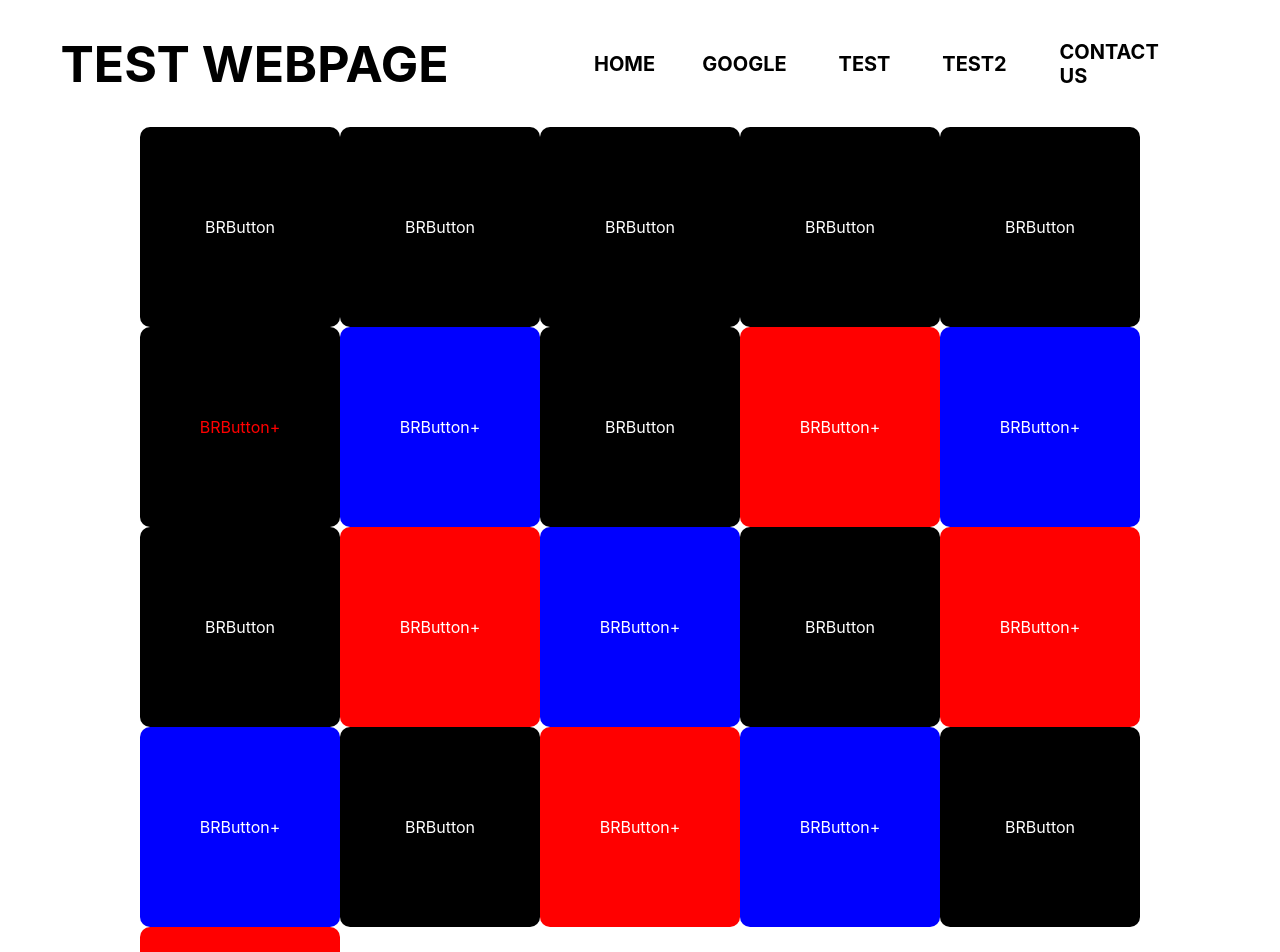
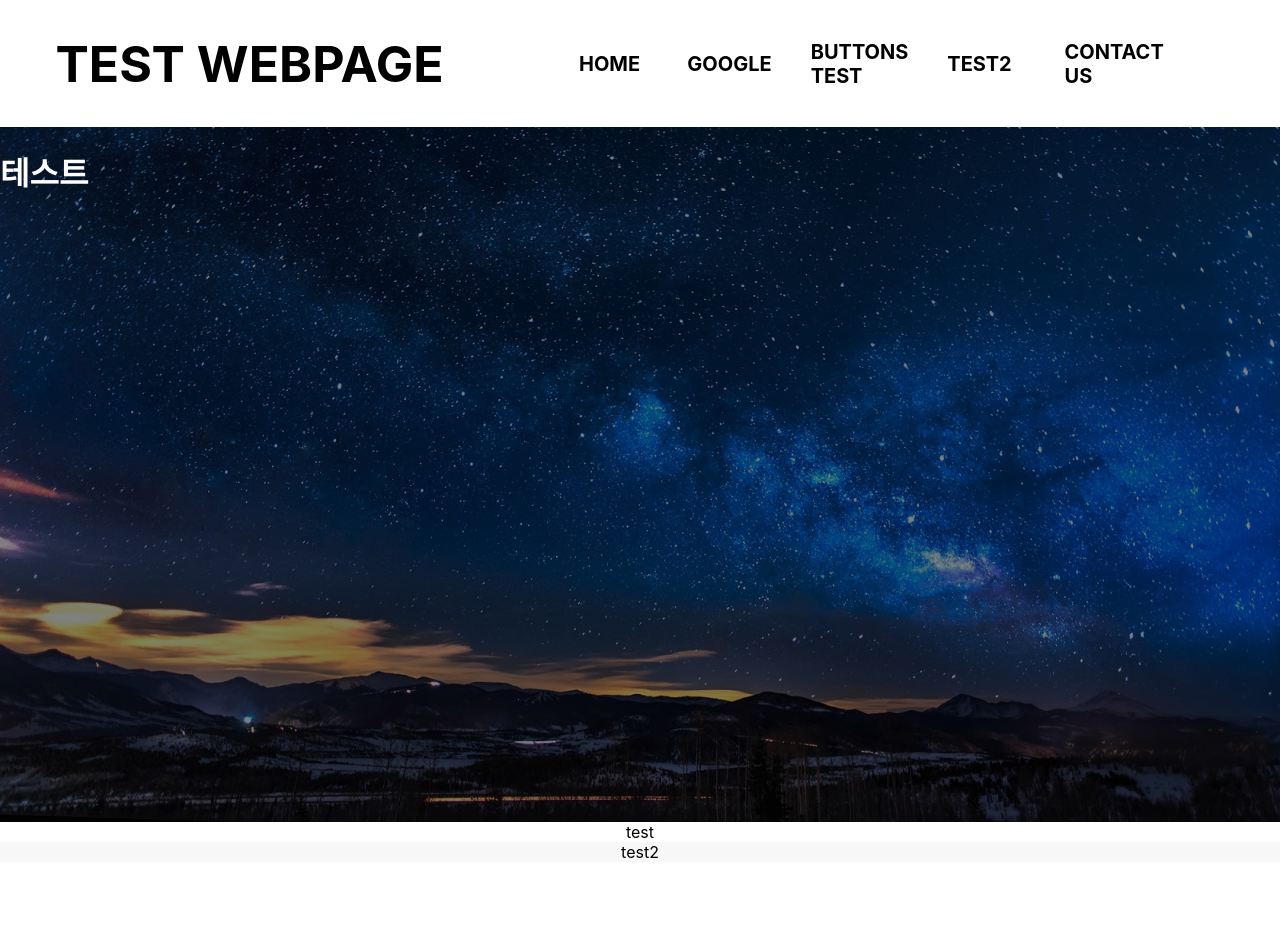
Before and after one commit to SungjunEom/express_deployment_test, a React (Create React App) app in the folder MainPage/: page / in a window 1280 px wide. Shown: the top 952 px of the page. After the commit the page ends 862 px from the top, so only its background shows below. Built offline with nearby package versions, Linux system fonts and the light colour scheme.

Commit message:
Adding a router and some minor design changes

```diff
--- a/MainPage/src/App.css
+++ b/MainPage/src/App.css
@@ -53,3 +53,26 @@
     flex-direction: column;
     align-items: center;
 }
+a {
+    text-decoration: none;
+}
+.home-content {
+    display:flex;
+    flex-direction: column;
+    align-items: stretch;
+    justify-content:start;
+}
+.p-strip {
+    display:flex;
+    flex-direction: row;
+    align-items: center;
+    justify-content:space-around;
+    background-color: transparent;
+}
+.p-strip--light {
+    display:flex;
+    flex-direction: row;
+    align-items: center;
+    justify-content: space-around;
+    background-color: #f7f7f7;
+}
--- a/MainPage/src/App.js
+++ b/MainPage/src/App.js
@@ -1,59 +1,17 @@
 import logo from './logo.svg';
 import './App.css';
-import Button from './Button.js';
-import BlackRoundButton from './BlackRoundButton.js';
-import BoldTextButton from './BoldTextButton.js';
+// import Button from './Button.js';
+// import BlackRoundButton from './BlackRoundButton.js';
+// import BoldTextButton from './BoldTextButton.js';
+import {Route} from 'react-router-dom';
+import Home from './Home.js';
+import ContactUs from './ContactUs.js';
 
-function test() {
-  console.log("test");
-}
-function test2() {
-  window.location.replace('http://www.google.com');
-}
 function App() {
   return (
     <div className="App">
-      <div className="head">
-        <h1 className="site-headline">TEST WEBPAGE</h1>
-        <div className="menu">
-          <BoldTextButton width="50px" height="50px" value="HOME" onClick={test} />
-          <BoldTextButton width="70px" height="50px" value="GOOGLE" onClick={test2} />
-          <BoldTextButton width="50px" height="50px" value="TEST" onClick={test} />
-          <BoldTextButton width="50px" height="50px" value="TEST2" onClick={test} />
-          <BoldTextButton width="130px" height="50px" value="CONTACT US" onClick={test} />
-        </div>
-      </div>
-      <div className="content-container">
-        <div className="content">
-          <div><BlackRoundButton width="100%" height="100%" value="BRButton" /></div>
-          <div><BlackRoundButton width="100%" height="100%" value="BRButton" /></div>
-          <div><BlackRoundButton width="100%" height="100%" value="BRButton" /></div>
-          <div><BlackRoundButton width="100%" height="100%" value="BRButton" /></div>
-          <div><BlackRoundButton width="100%" height="100%" value="BRButton" /></div>
-          <div><BlackRoundButton width="100%" height="100%" value="BRButton+" color="red" /></div>
-          <div><BlackRoundButton width="100%" height="100%" value="BRButton+" backgroundColor="blue"/></div>
-          <div><BlackRoundButton width="100%" height="100%" value="BRButton" /></div>
-          <div><BlackRoundButton width="100%" height="100%" value="BRButton+" backgroundColor="red"/></div>
-          <div><BlackRoundButton width="100%" height="100%" value="BRButton+" backgroundColor="blue"/></div>
-          <div><BlackRoundButton width="100%" height="100%" value="BRButton" /></div>
-          <div><BlackRoundButton width="100%" height="100%" value="BRButton+" backgroundColor="red"/></div>
-          <div><BlackRoundButton width="100%" height="100%" value="BRButton+" backgroundColor="blue"/></div>
-          <div><BlackRoundButton width="100%" height="100%" value="BRButton" /></div>
-          <div><BlackRoundButton width="100%" height="100%" value="BRButton+" backgroundColor="red"/></div>
-          <div><BlackRoundButton width="100%" height="100%" value="BRButton+" backgroundColor="blue"/></div>
-          <div><BlackRoundButton width="100%" height="100%" value="BRButton" /></div>
-          <div><BlackRoundButton width="100%" height="100%" value="BRButton+" backgroundColor="red"/></div>
-          <div><BlackRoundButton width="100%" height="100%" value="BRButton+" backgroundColor="blue"/></div>
-          <div><BlackRoundButton width="100%" height="100%" value="BRButton" /></div>
-          <div><BlackRoundButton width="100%" height="100%" value="BRButton+" backgroundColor="red"/></div>
-        </div>
-        <div className="content">
-          <div><Button width="100%" height="100%" value="NORMAL BUTTON" backgroundColor="black" color="white"/></div>
-          <div><Button width="100%" height="100%" value="NORMAL BUTTON" backgroundColor="black" color="white"/></div>
-          <div><Button width="100%" height="100%" value="NORMAL BUTTON" backgroundColor="black" color="white"/></div>
-          <div><Button width="100%" height="100%" value="NORMAL BUTTON" backgroundColor="black" color="white"/></div>
-        </div>
-      </div>
+      <Route path="*" element={<Home />} />
+      <Route path="/ContactUs" element={<ContactUs />} />
     </div>
   );
 }
--- /dev/null
+++ b/MainPage/src/ButtonParty.js
@@ -0,0 +1,48 @@
+import React from 'react';
+// import './App.css';
+import {Outlet, Link} from "react-router-dom";
+import Button from './Button.js';
+import BlackRoundButton from './BlackRoundButton.js';
+import BoldTextButton from './BoldTextButton.js';
+
+function test() {
+  console.log("test");
+}
+function test2() {
+  window.location.replace('http://www.google.com');
+}
+export default function ButtonParty() {
+  return (
+      <div className="content-container">
+        <div className="content">
+          <div><BlackRoundButton width="100%" height="100%" value="BRButton" /></div>
+          <div><BlackRoundButton width="100%" height="100%" value="BRButton" /></div>
+          <div><BlackRoundButton width="100%" height="100%" value="BRButton" /></div>
+          <div><BlackRoundButton width="100%" height="100%" value="BRButton" /></div>
+          <div><BlackRoundButton width="100%" height="100%" value="BRButton" /></div>
+          <div><BlackRoundButton width="100%" height="100%" value="BRButton+" color="red" /></div>
+          <div><BlackRoundButton width="100%" height="100%" value="BRButton+" backgroundColor="blue"/></div>
+          <div><BlackRoundButton width="100%" height="100%" value="BRButton" /></div>
+          <div><BlackRoundButton width="100%" height="100%" value="BRButton+" backgroundColor="red"/></div>
+          <div><BlackRoundButton width="100%" height="100%" value="BRButton+" backgroundColor="blue"/></div>
+          <div><BlackRoundButton width="100%" height="100%" value="BRButton" /></div>
+          <div><BlackRoundButton width="100%" height="100%" value="BRButton+" backgroundColor="red"/></div>
+          <div><BlackRoundButton width="100%" height="100%" value="BRButton+" backgroundColor="blue"/></div>
+          <div><BlackRoundButton width="100%" height="100%" value="BRButton" /></div>
+          <div><BlackRoundButton width="100%" height="100%" value="BRButton+" backgroundColor="red"/></div>
+          <div><BlackRoundButton width="100%" height="100%" value="BRButton+" backgroundColor="blue"/></div>
+          <div><BlackRoundButton width="100%" height="100%" value="BRButton" /></div>
+          <div><BlackRoundButton width="100%" height="100%" value="BRButton+" backgroundColor="red"/></div>
+          <div><BlackRoundButton width="100%" height="100%" value="BRButton+" backgroundColor="blue"/></div>
+          <div><BlackRoundButton width="100%" height="100%" value="BRButton" /></div>
+          <div><BlackRoundButton width="100%" height="100%" value="BRButton+" backgroundColor="red"/></div>
+        </div>
+        <div className="content">
+          <div><Button width="100%" height="100%" value="NORMAL BUTTON" backgroundColor="black" color="white"/></div>
+          <div><Button width="100%" height="100%" value="NORMAL BUTTON" backgroundColor="black" color="white"/></div>
+          <div><Button width="100%" height="100%" value="NORMAL BUTTON" backgroundColor="black" color="white"/></div>
+          <div><Button width="100%" height="100%" value="NORMAL BUTTON" backgroundColor="black" color="white"/></div>
+        </div>
+      </div>
+  );
+}
--- /dev/null
+++ b/MainPage/src/ContactUs.js
@@ -0,0 +1,9 @@
+import React from 'react';
+
+export default function ContactUs() {
+  return (
+    <main className="ContactUs">
+      ContactUs
+    </main>
+  );
+}
--- /dev/null
+++ b/MainPage/src/Home.js
@@ -0,0 +1,41 @@
+import React from 'react';
+// import './App.css';
+import {Outlet, Link} from "react-router-dom";
+import Button from './Button.js';
+import BlackRoundButton from './BlackRoundButton.js';
+import BoldTextButton from './BoldTextButton.js';
+import ButtonParty from './ButtonParty.js';
+
+function test() {
+  console.log("test");
+}
+function test2() {
+  window.location.replace('http://www.google.com');
+}
+export default function Home() {
+  return (
+    <div className="Home">
+      <div className="head">
+        <h1 className="site-headline">TEST WEBPAGE</h1>
+        <div className="menu">
+          <Link to = "/"><BoldTextButton width="50px" height="50px" value="HOME" onClick={test} /></Link>
+          <BoldTextButton width="70px" height="50px" value="GOOGLE" onClick={test2} />
+          <Link to ="/ButtonParty"><BoldTextButton width="70px" height="50px" value="BUTTONS TEST" onClick={test} /></Link>
+          <BoldTextButton width="50px" height="50px" value="TEST2" onClick={test} />
+          <Link to ="/ContactUs"><BoldTextButton width="130px" height="50px" value="CONTACT US" onClick={test} /></Link>
+        </div>
+      </div>
+      <Outlet />
+      <div className="home-content">
+        <img src="images/01.jpg" style={{filter:"brightness(50%)"}}/>
+        <div style={{position:"absolute",color:"white"}}><h1>테스트</h1></div>
+        <section class="p-strip">
+            test
+        </section>
+        <section class="p-strip--light">
+            test2
+        </section>
+      </div>
+    </div>
+  );
+}
--- a/MainPage/src/index.js
+++ b/MainPage/src/index.js
@@ -2,13 +2,22 @@ import React from 'react';
 import ReactDOM from 'react-dom';
 import './index.css';
 import App from './App';
+import './App.css';
 import reportWebVitals from './reportWebVitals';
-import {BrowserRouter} from 'react-router-dom';
+import {BrowserRouter,Routes, Route} from 'react-router-dom';
+import Home from './Home.js';
+import ContactUs from './ContactUs';
+import ButtonParty from './ButtonParty.js';
 
 ReactDOM.render(
   <React.StrictMode>
     <BrowserRouter>
-      <App />
+      <Routes>
+        <Route path="/" element={<Home />}>
+          <Route path="ContactUs" element={<ContactUs />} />
+          <Route path="ButtonParty" element={<ButtonParty />} />
+        </Route>
+      </Routes>
     </BrowserRouter>
   </React.StrictMode>,
   document.getElementById('root')
```
Also changed, not shown: MainPage/public/images/01.jpg (added).
